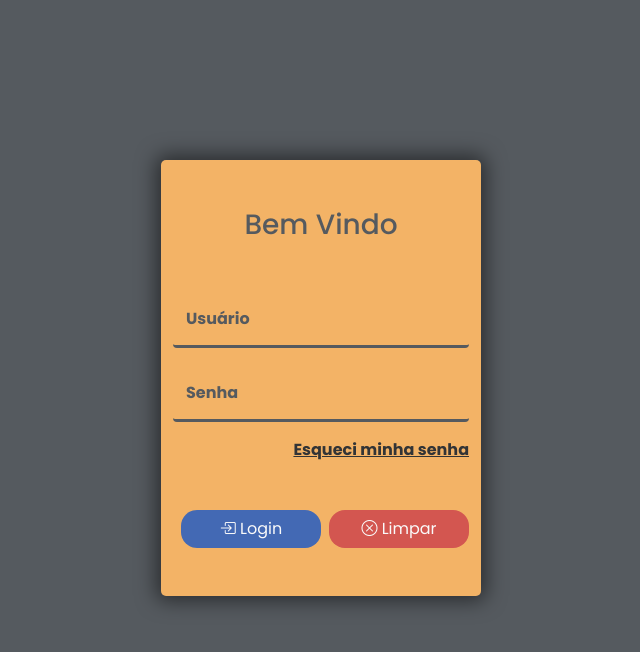
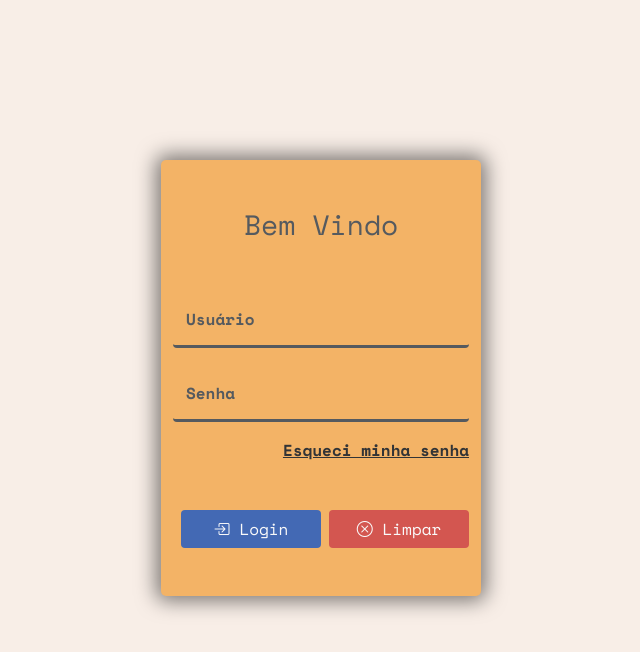
Before and after one commit to psabanae/login-page-bootstrap, a plain HTML site: page index.html in a window 1280 px wide. Shown: the whole page, without its empty margins (319-959 px from the left). Drawn offline with nearby package versions, Linux system fonts and the light colour scheme.

Commit message:
Added classes to html

```diff
--- a/css/style.css
+++ b/css/style.css
@@ -1,4 +1,4 @@
-@import url('https://fonts.googleapis.com/css2?family=Poppins:wght@200;300;400;500;600;700&display=swap');
+@import url('https://fonts.googleapis.com/css2?family=Rubik:wght@500;700&family=Space+Mono:wght@400;700&display=swap');
 
 *,
 *::before,
@@ -9,11 +9,11 @@
 }
 
 body {
-  font-family: 'Poppins', sans-serif;
-  background-color: #555A5F;
+  font-family: 'Space Mono', sans-serif;
+  background-color: #F8EEE7;
 }
 
-a {
+.login-link {
   text-decoration: none;
   font-weight: 700;
   color:#323436;
@@ -24,7 +24,7 @@ label {
   font-weight: 700;
 }
 
-.container-fluid {
+.login-container {
   padding-top: 10em;
 }
 
@@ -43,29 +43,29 @@ label {
 }
 
 .form-field:focus{
-  border-color: #C5323A;
+  border-color: #49274A;
   background-color: transparent;
 
 }
 
-.btn {
+.login-button {
   border-radius: 16px;
 }
 
-.btn:first-child {
+.confirm-button {
   background-color: #4369b4;
   color: #FAFAFA;
 }
 
-.btn:last-child {
+.cancel-button {
   background-color: #d35650;
   color: #FAFAFA;
 }
 
-.btn:first-child:hover {
+.confirm-button:hover {
   background-color: #224EA5;
 }
 
-.btn:last-child:hover {
+.cancel-button:hover {
   background-color: #C03A33;
 }
--- a/index.html
+++ b/index.html
@@ -7,10 +7,10 @@
     <link rel="stylesheet" href="https://cdn.jsdelivr.net/npm/bootstrap@5.1.3/dist/css/bootstrap.min.css" integrity="sha384-1BmE4kWBq78iYhFldvKuhfTAU6auU8tT94WrHftjDbrCEXSU1oBoqyl2QvZ6jIW3" crossorigin="anonymous">
     <link rel="stylesheet" href="https://cdn.jsdelivr.net/npm/bootstrap-icons@1.8.1/font/bootstrap-icons.css">
     <link rel="stylesheet" href="css/style.css">
-    <title>Navbar</title>
+    <title>Login</title>
 </head>
 <body>
-    <div class="container-fluid">
+    <div class="container-fluid login-container">
         <div class="row d-flex justify-content-center px-4 px-sm-0">
             <div class="login-block col-sm-6 col-md-5 col-lg-4 col-xl-3">
                 <div class="py-5">
@@ -25,11 +25,11 @@
                             <label for="senha">Senha</label>
                         </div>
                         <div class="d-flex justify-content-center justify-content-sm-end">
-                        <a href="#">Esqueci minha senha</a>
-                    </div>
+                            <a class="login-link" href="#">Esqueci minha senha</a>
+                        </div>
                         <div class="mt-5 d-flex justify-content-center justify-content-sm-end">
-                            <button type="submit" class="btn btn-alert mx-2 w-100"><i class="bi bi-box-arrow-in-right"></i> Login</button>
-                            <button type="reset" class="btn w-100"><i class="bi bi-x-circle"></i> Limpar</button>
+                            <button type="submit" class="btn confirm-button btn-alert mx-2 w-100"><i class="bi bi-box-arrow-in-right"></i> Login</button>
+                            <button type="reset" class="btn cancel-button w-100"><i class="bi bi-x-circle"></i> Limpar</button>
                         </div>
                     </form>
                 </div>
```
